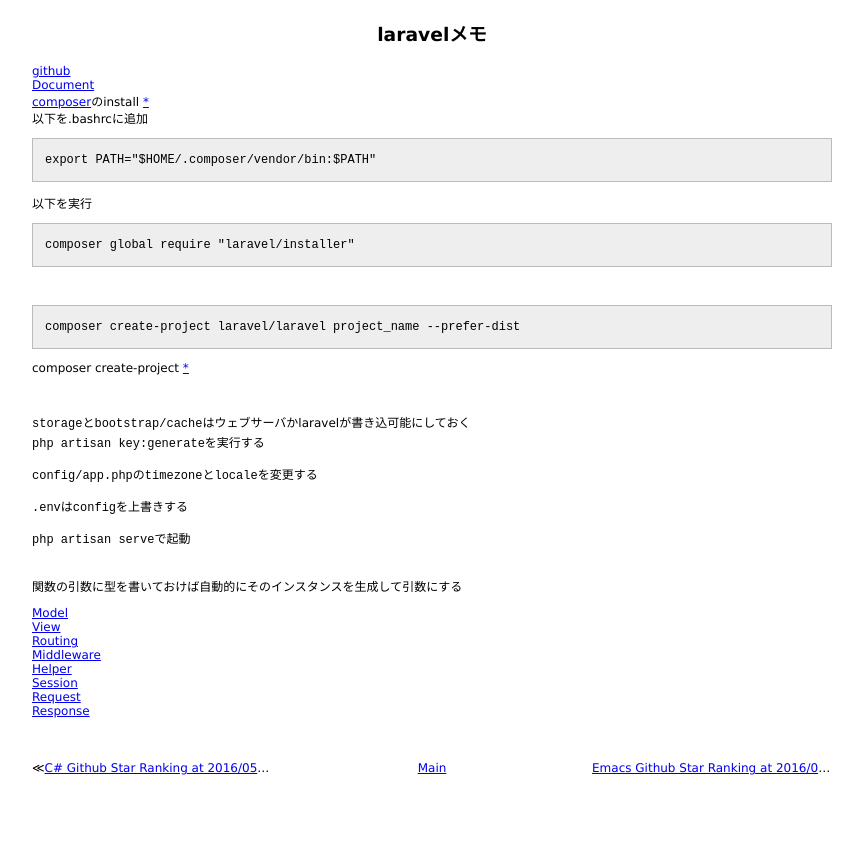
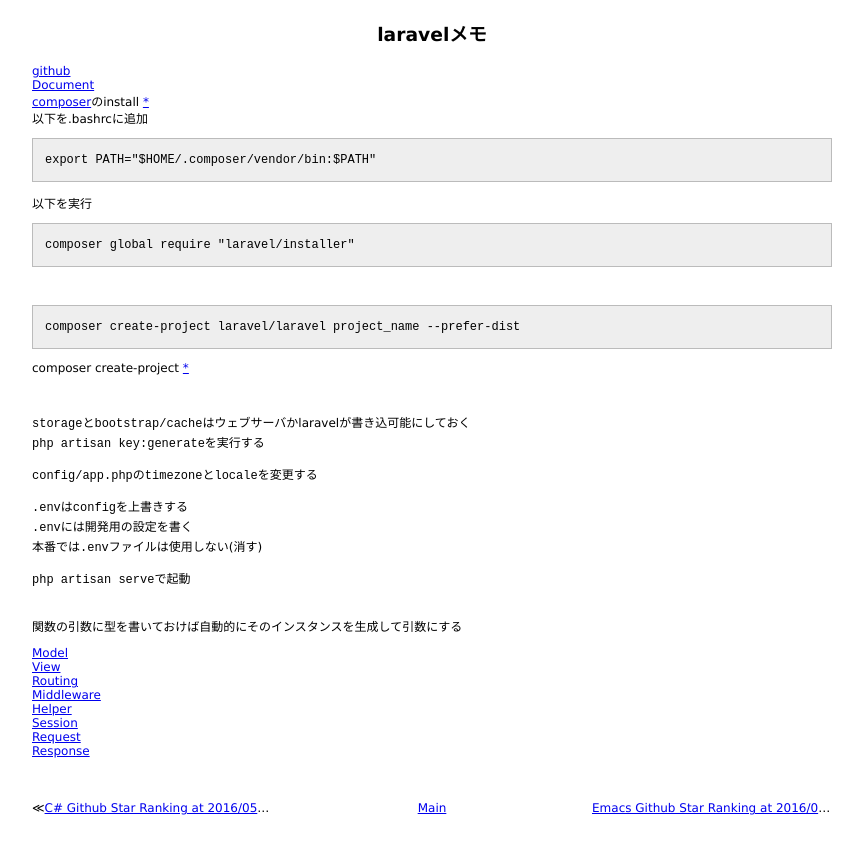
Before and after one commit to 38elements/38elements.github.com, a Jekyll site: the page built from _posts/2016-05-03-laravel.md, in a window 1280 px wide. Shown: the top 854 px of the page, without its empty margins (208-1071 px from the left). Built offline with Jekyll 4.4.1, drawn with Linux system fonts in a browser that asks for light colours.

Commit message:
Update 2016-05-03-laravel.md

```diff
--- a/_posts/2016-05-03-laravel.md
+++ b/_posts/2016-05-03-laravel.md
@@ -31,6 +31,8 @@ composer create-project [*](https://getcomposer.org/doc/03-cli.md#create-project
 `config/app.php`の`timezone`と`locale`を変更する
 
 `.env`は`config`を上書きする
+`.env`には開発用の設定を書く
+本番では`.env`ファイルは使用しない(消す)
 
 `php artisan serve`で起動
 <br>
```
